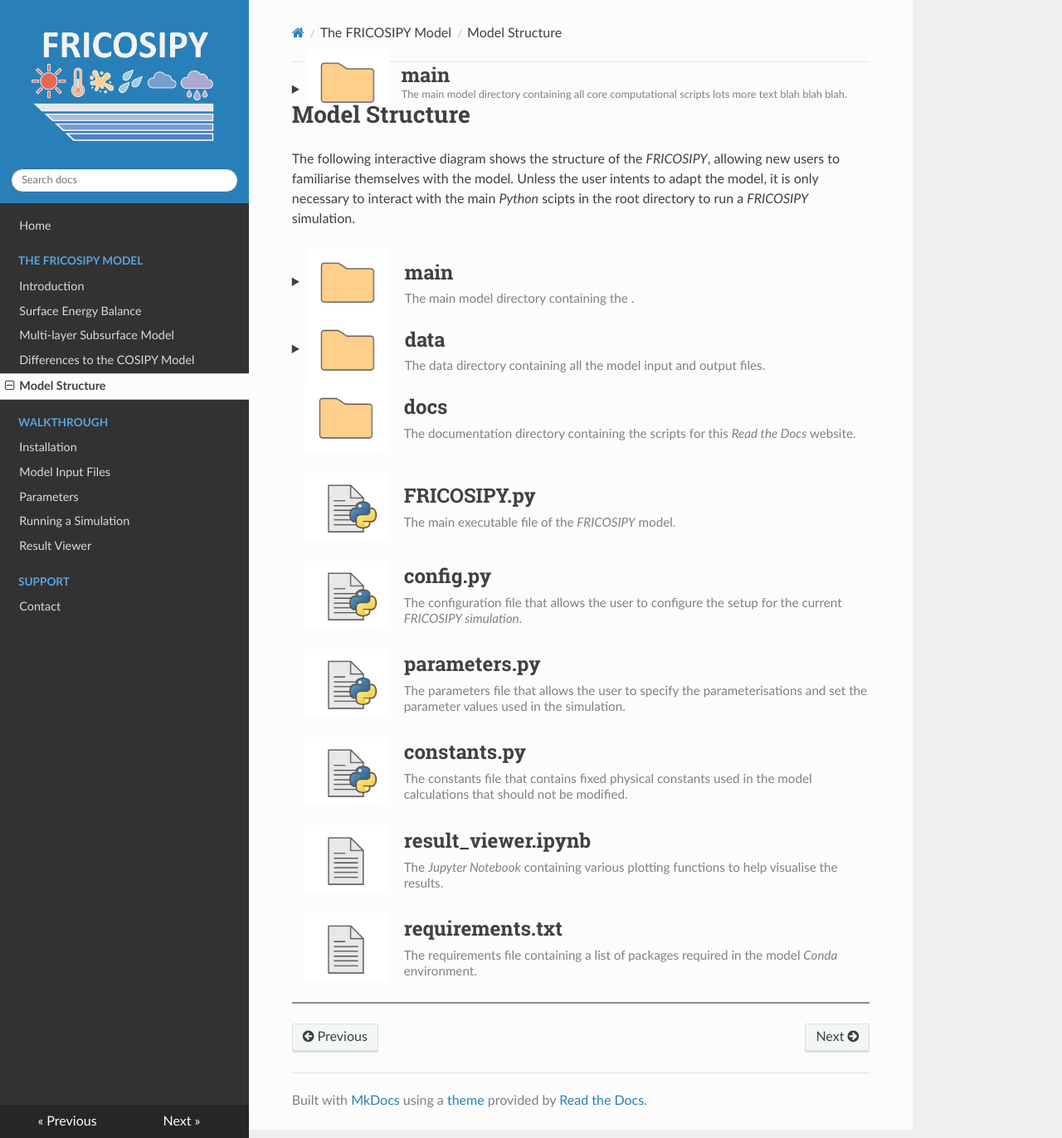
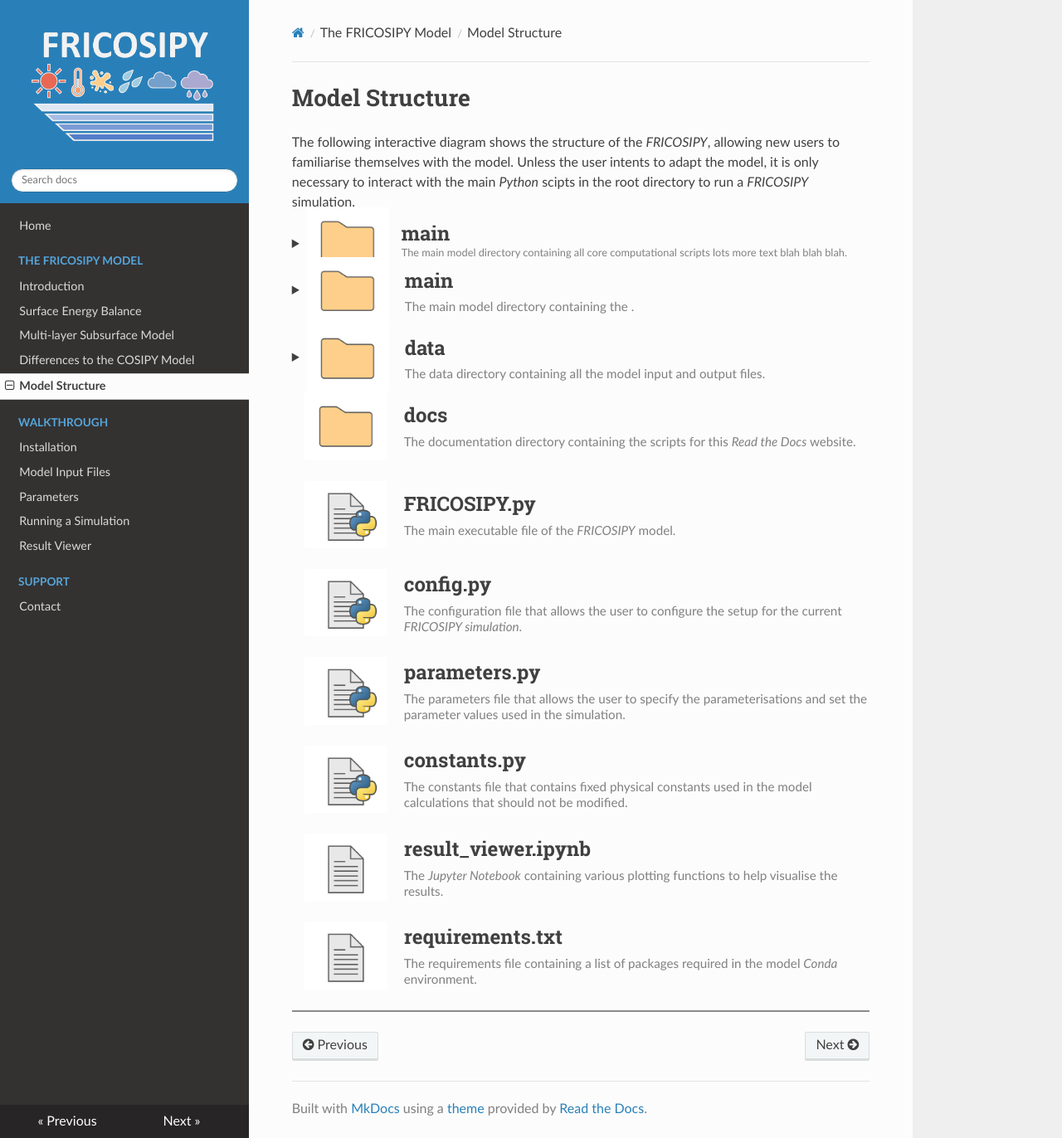
Before and after one commit to MarcusGastaldello/FRICOSIPY, an MkDocs documentation site: the page built from docs/model_structure.md, in a window 1280 px wide and 1372 px high. Shown: the whole window at 83% size. Built offline with MkDocs 1.6.1, drawn with Linux system fonts in a browser that asks for light colours.

Commit message:
Update model_structure.md

```diff
--- a/docs/model_structure.md
+++ b/docs/model_structure.md
@@ -3,11 +3,13 @@ og_title: FRICOSIPY | Model Structure
 og_description: A schematic diagram showing the model structure of FRICOSIPY
 ---
 
-??? "<div style='display: inline-block; vertical-align: middle; height: 20px; margin-top: -40px; margin-bottom: 40px;'><img src='https://github.com/MarcusGastaldello/FRICOSIPY/raw/main/docs/icons/Folder.png' width='100' style='vertical-align: middle; margin-right: 15px;'><div style='display: inline-block; vertical-align: middle; line-height: 1.2;'><h2 style='margin: 0;'>main</h2><small style='color: gray;'>The main model directory containing all core computational scripts lots more text blah blah blah.</small></div></div>"
-
 # Model Structure
 
 The following interactive diagram shows the structure of the *FRICOSIPY*, allowing new users to familiarise themselves with the model. Unless the user intents to adapt the model, it is only necessary to interact with the main *Python* scipts in the root directory to run a *FRICOSIPY* simulation.
+
+
+??? "<div style='display: inline-block; vertical-align: middle; height: 20px; margin-top: -30px; margin-bottom: 40px;'><img src='https://github.com/MarcusGastaldello/FRICOSIPY/raw/main/docs/icons/Folder.png' width='100' style='vertical-align: middle; margin-right: 15px;'><div style='display: inline-block; vertical-align: middle; line-height: 1.2;'><h2 style='margin: 0;'>main</h2><small style='color: gray;'>The main model directory containing all core computational scripts lots more text blah blah blah.</small></div></div>"
+
 
 ??? "<img src='https://github.com/MarcusGastaldello/FRICOSIPY/raw/main/docs/icons/Folder.png' width='100' style='vertical-align: middle; margin-right: 15px;'> <div style='display: inline-block; vertical-align: middle;'><h2 style='margin: 0;'>main</h2><small style='display: block; color: gray; margin-top: 8px; font-size: 0.95em;'>The main model directory containing the .</small></div>"
 
```
